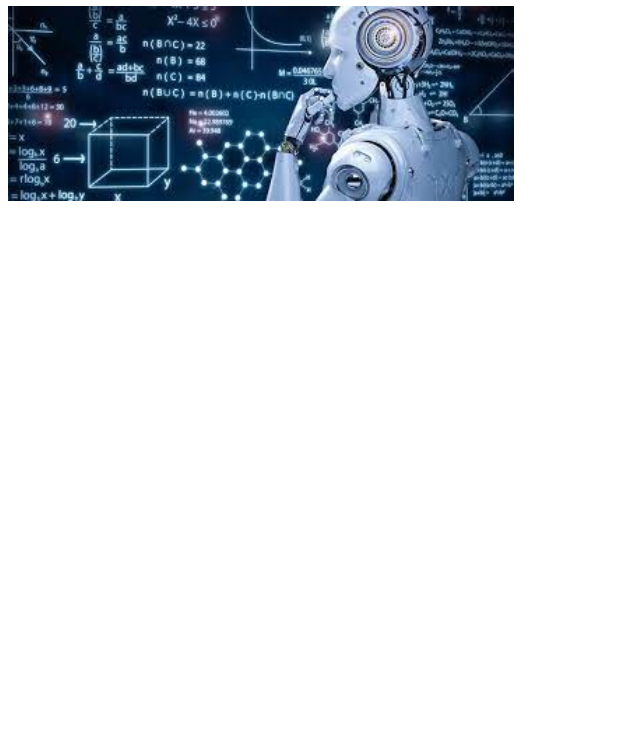
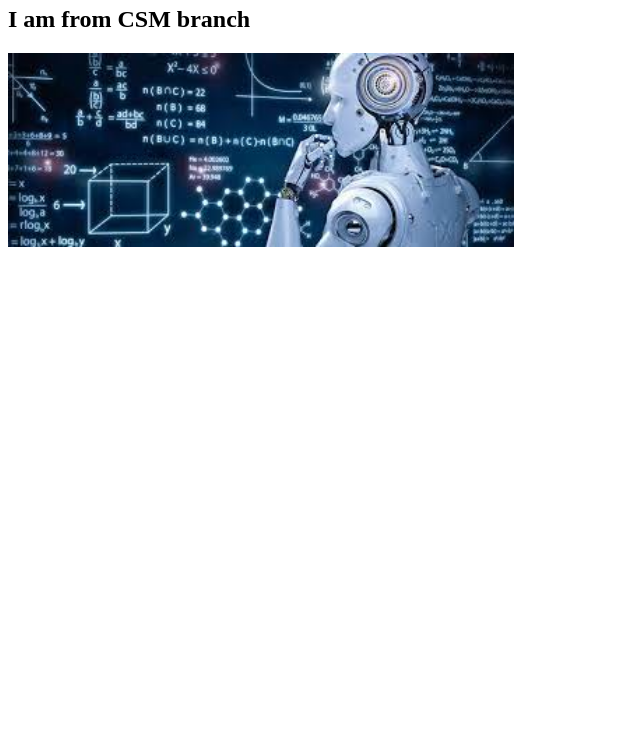
Before and after one commit to karnapuumamaheswari/webpage, a plain HTML site: page index.html in a window 1280 px wide. Shown: the part 60-800 px from the top of the page, without its empty margins (0-640 px from the left). Drawn offline with Linux system fonts and the light colour scheme.

Commit message:
modified

```diff
--- a/index.html
+++ b/index.html
@@ -3,6 +3,7 @@
      </head>
      <body>
           <h1> uma maheswari </h1>
+          <h2> I am from CSM branch </h2>
           <img width=40% src=nature.jpg>
      </body>
 </html>
```
